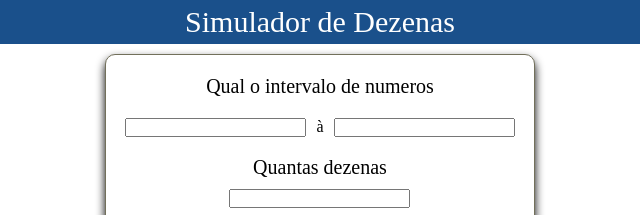
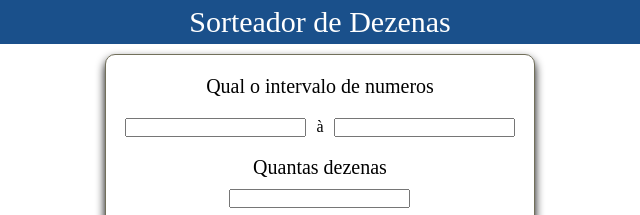
Before and after one commit to MarceloHls/simuladorDezenas, a website: page index.html in a window 1280 px wide. Shown: the top 215 px of the page, 320-960 px from the left. Drawn offline with Linux system fonts and the light colour scheme.

Commit message:
Update index.html

```diff
--- a/index.html
+++ b/index.html
@@ -10,7 +10,7 @@
 </head>
 
 <body>
-    <header>Simulador de Dezenas</header>
+    <header>Sorteador de Dezenas</header>
 
     <div class="app">
 
```
